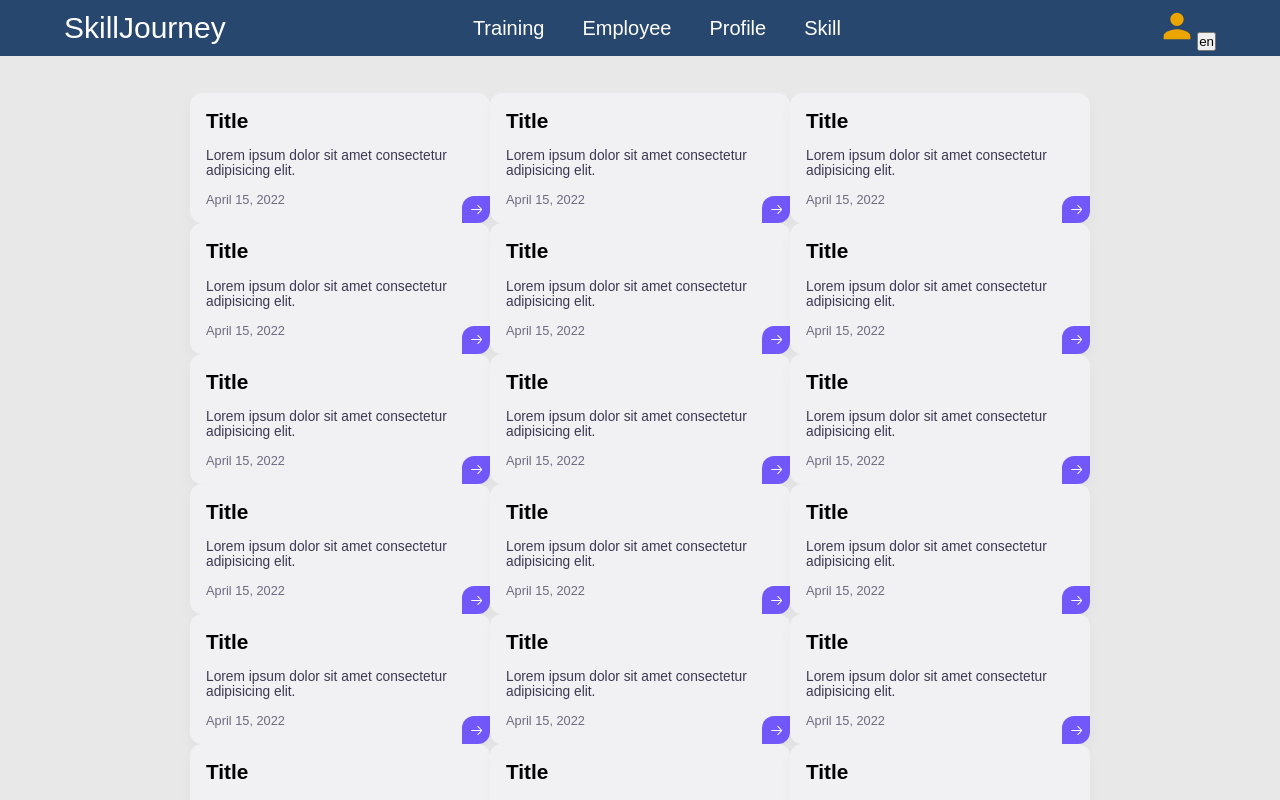
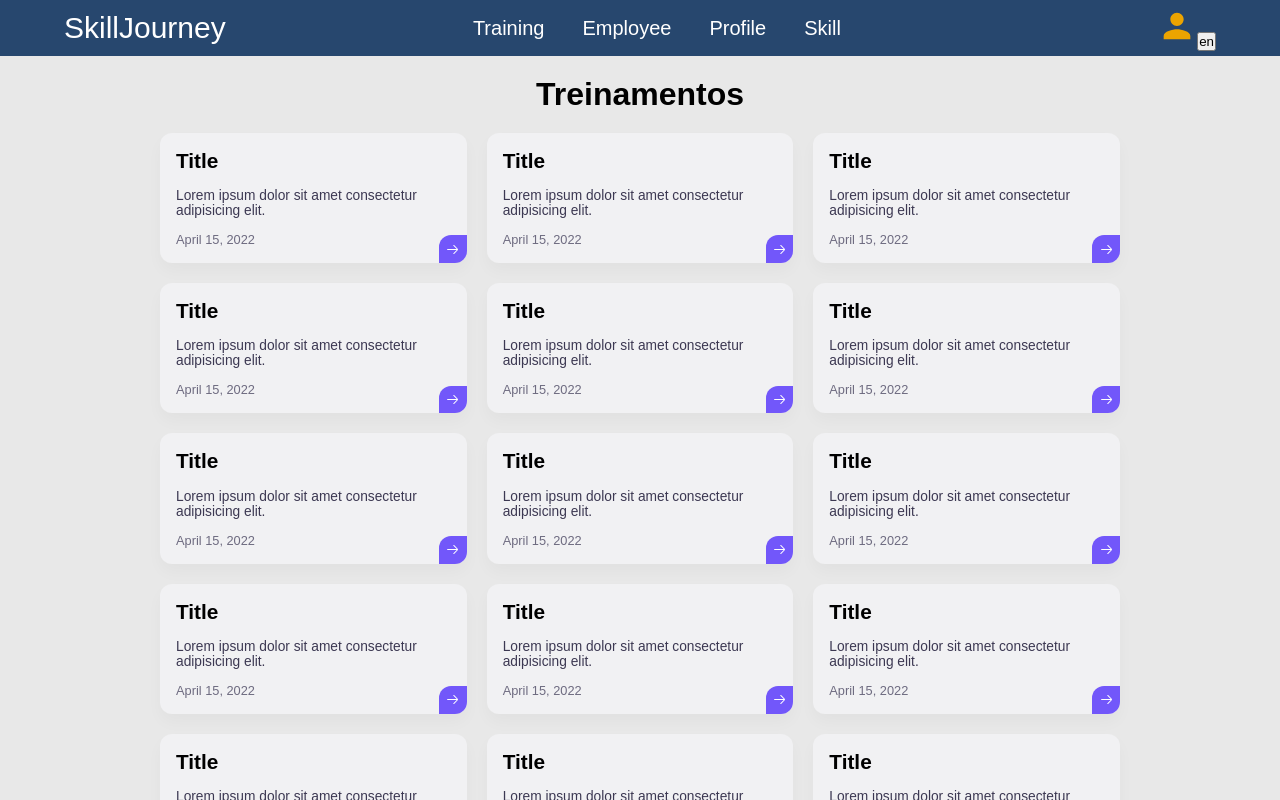
Before and after one commit to YasminTrembulack/SkillJourneyFront, a React (Vite) app: page /home in a window 1280 px wide. Shown: the top 800 px of the page. Built offline with nearby package versions, Linux system fonts and the light colour scheme; a web font is replaced by a local one.

Commit message:
feat: style card and container

```diff
--- a/src/Components/Card/index.tsx
+++ b/src/Components/Card/index.tsx
@@ -1,6 +1,6 @@
 import { StyledWrapper } from "./styles";
 
-export default function Card ()  {
+export default function Card ({data})  {
   return (
     <StyledWrapper>
       <div className="card">
--- a/src/Components/Card/styles.ts
+++ b/src/Components/Card/styles.ts
@@ -1,12 +1,11 @@
 import styled from "styled-components";
 
 export const StyledWrapper = styled.div`
-
+    flex-grow: 1;
     .card {
         --border-radius: 0.75rem;
         --primary-color: #7257fa;
         --secondary-color: #3c3852;
-        width: 300px;
         font-family: "Arial";
         padding: 1rem;
         cursor: pointer;
--- a/src/Pages/HomePage/index.tsx
+++ b/src/Pages/HomePage/index.tsx
@@ -1,10 +1,10 @@
 import { useContext, useState } from "react";
+import { LanguageContext } from "../../Context/language";
+import { TrainingContent, MainContent, Title } from "./styles"
+import FirstAccessModal from "./Components/FirstAccessModal";
+import StyledLink from "../../Components/StyledLink";
 import NavBar from "../../Components/NavBar";
-import StyledLink from "../../Components/StyledLink";
-import { LanguageContext } from "../../Context/language";
 import Card from "../../Components/Card";
-import FirstAccessModal from "./Components/FirstAccessModal";
-import { TrainingContent, MainContent } from "./styles"
 
 import TrainingsTemp from '../../Temp/trainings.json'
 
@@ -17,8 +17,7 @@ export default function HomePage() {
 
     function getTrainings() {
         return TrainingsTemp.data.map(t =>
-
-            <Card></Card>
+            <Card data={t}></Card>
         )
     }
 
@@ -50,6 +49,7 @@ export default function HomePage() {
             }
 
             <MainContent>
+                <Title>Treinamentos</Title>
                 {firstAccess && <FirstAccessModal />}
                 <TrainingContent>
 
--- a/src/Pages/HomePage/styles.ts
+++ b/src/Pages/HomePage/styles.ts
@@ -1,19 +1,27 @@
 import styled from 'styled-components';
 
 export const TrainingContent = styled.div`
-  width: 80%;
-  max-height: 90%;
-  display: flex;
-  flex-wrap: wrap;
-  justify-content: center;
+  width: 75%;
+  display: grid;
+  grid-template-columns: repeat(auto-fill, minmax(300px, 1fr)); /* Ajuste o 200px conforme necessário */
   align-items: center;
+  gap: 20px;
+  padding-bottom: 80px;
 `;
 
 export const MainContent = styled.div`
   width: 100%;
-  height: 93vh;
+  min-height: 93vh;
   display: flex;
   flex-direction: column;
+  justify-content: start;
+  align-items: center;
+`;
+
+export const Title = styled.h1`
+  display: flex;
   justify-content: center;
   align-items: center;
+  padding: 20px;
+
 `;
--- a/src/Temp/trainings.json
+++ b/src/Temp/trainings.json
@@ -179,6 +179,15 @@
         "due_date": "2024-11-25",
         "authorId": "22334",
         "createdAt": "2024-09-10T19:00:00Z"
+      },
+      {
+        "id": "21",
+        "name": "Introdução ao Blockchain",
+        "description": "Explore os fundamentos da tecnologia blockchain e suas aplicações.",
+        "duration": "6 horas",
+        "due_date": "2024-11-25",
+        "authorId": "22334",
+        "createdAt": "2024-09-10T19:00:00Z"
       }
     ]
   }
```
